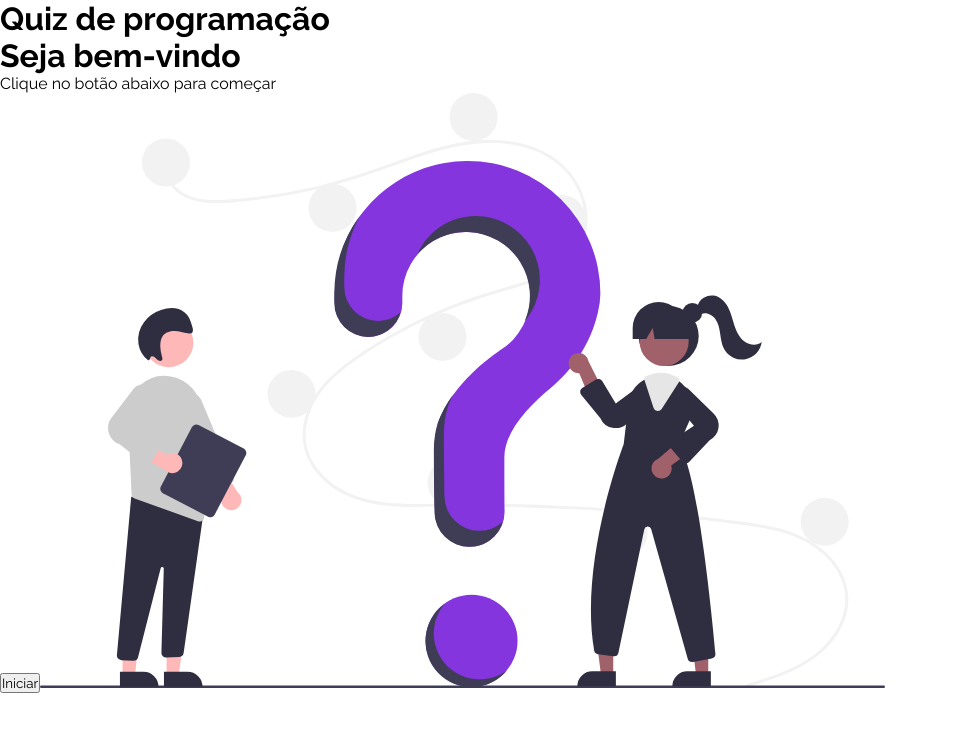
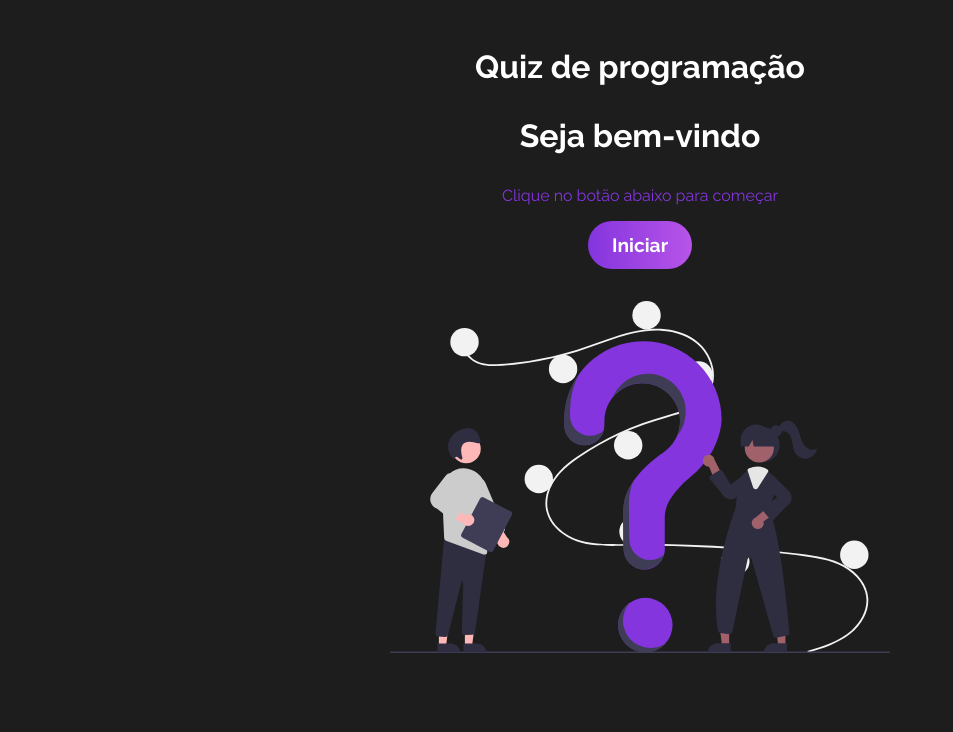
Before and after one commit to jhollyferr/hc-quiz, a React (Vite) app: page / in a window 1280 px wide. Shown: the top 732 px of the page, without its empty margins (0-953 px from the left). Built offline with nearby package versions, Linux system fonts and the light colour scheme.

Commit message:
welcome and app styles

```diff
--- /dev/null
+++ b/src/App.css
@@ -0,0 +1,12 @@
+#app{
+  text-align: center;
+  padding-top: 3rem;
+  display: flex;
+  flex-direction: column;
+  align-items: center;
+  justify-content: center;
+}
+
+#app h1{
+  margin-bottom: 2rem;
+}
--- a/src/App.jsx
+++ b/src/App.jsx
@@ -1,11 +1,13 @@
-import { useState } from "react";
+// import { useState } from "react";
 import { Welcome } from "./components/Welcome";
+
+import "./App.css";
 
 export const App = () => {
   return (
     <div id="app">
       <h1>Quiz de programação</h1>
-      <Welcome/>
+      <Welcome />
     </div>
   );
 };
--- a/src/components/Welcome/index.css
+++ b/src/components/Welcome/index.css
@@ -0,0 +1,17 @@
+#welcome{
+    text-align: center;
+    max-width: 500px;
+}
+
+#welcome h2,
+#welcome p{
+    margin-bottom: 1rem;
+}
+
+#welcome p{
+    color: #8435de;
+}
+
+#welcome img{
+    margin-top: 2rem;
+}
--- a/src/index.css
+++ b/src/index.css
@@ -1,6 +1,40 @@
-*{
+* {
   padding: 0;
   margin: 0;
   box-sizing: border-box;
   font-family: "Raleway", sans-serif;
+  color: #fff;
 }
+
+body,
+html {
+  min-height: 100vh;
+  height: 100%;
+  background: #1c1d1c;
+}
+
+img {
+  max-width: 100%;
+}
+
+button {
+  font-weight: bold;
+  font-size: 1.2rem;
+  cursor: pointer;
+  padding: 0.8rem 1.5rem;
+  background: linear-gradient(
+    90deg,
+    rgba(132, 53, 222, 1) 0%,
+    rgba(184, 84, 232, 1) 100%
+  );
+  border-radius: 3rem;
+  border: none;
+}
+
+button:hover{
+  background: linear-gradient(
+    90deg,
+    rgba(184, 84, 232, 1) 0%,
+    rgba(132, 53, 222, 1) 100%
+  );
+}
```
